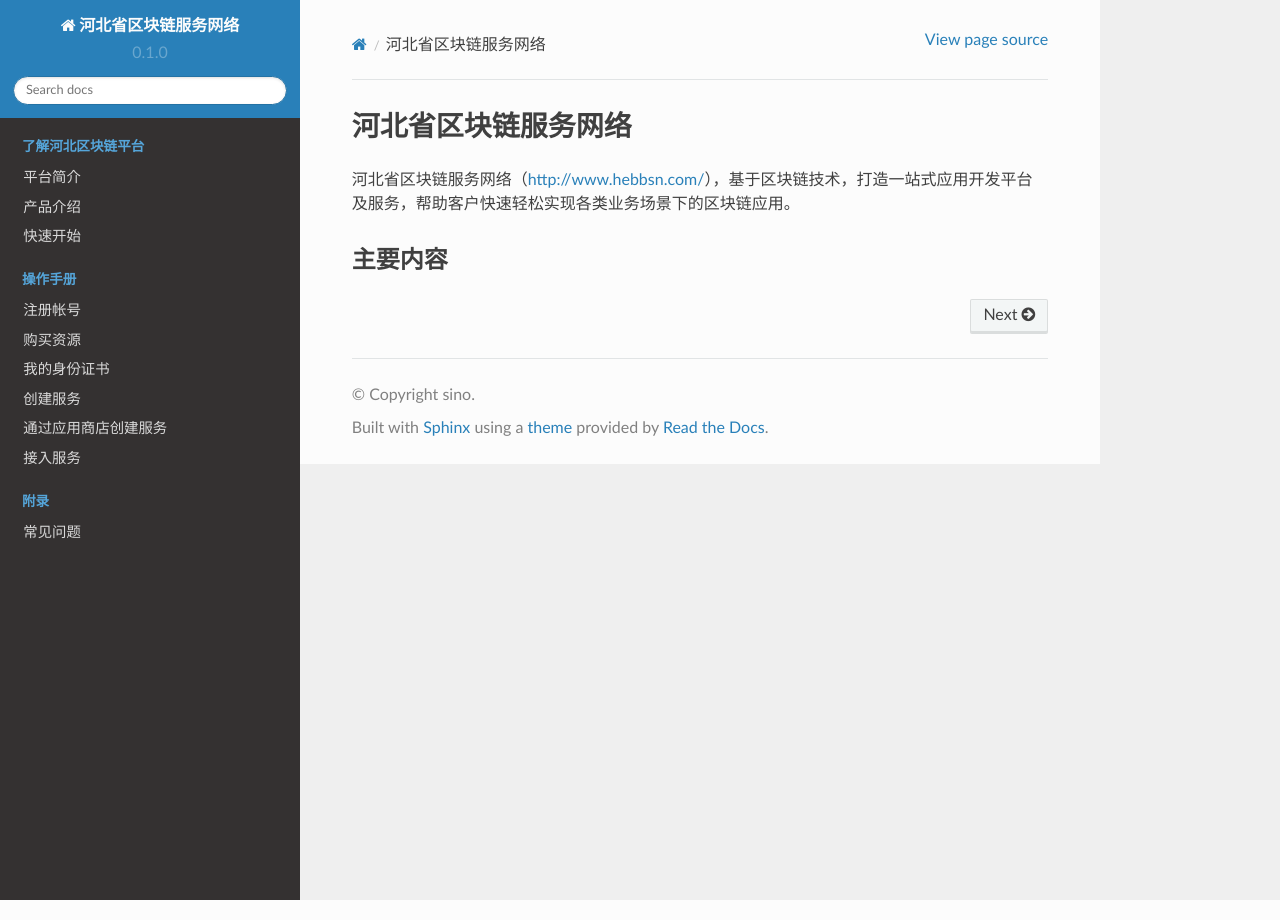
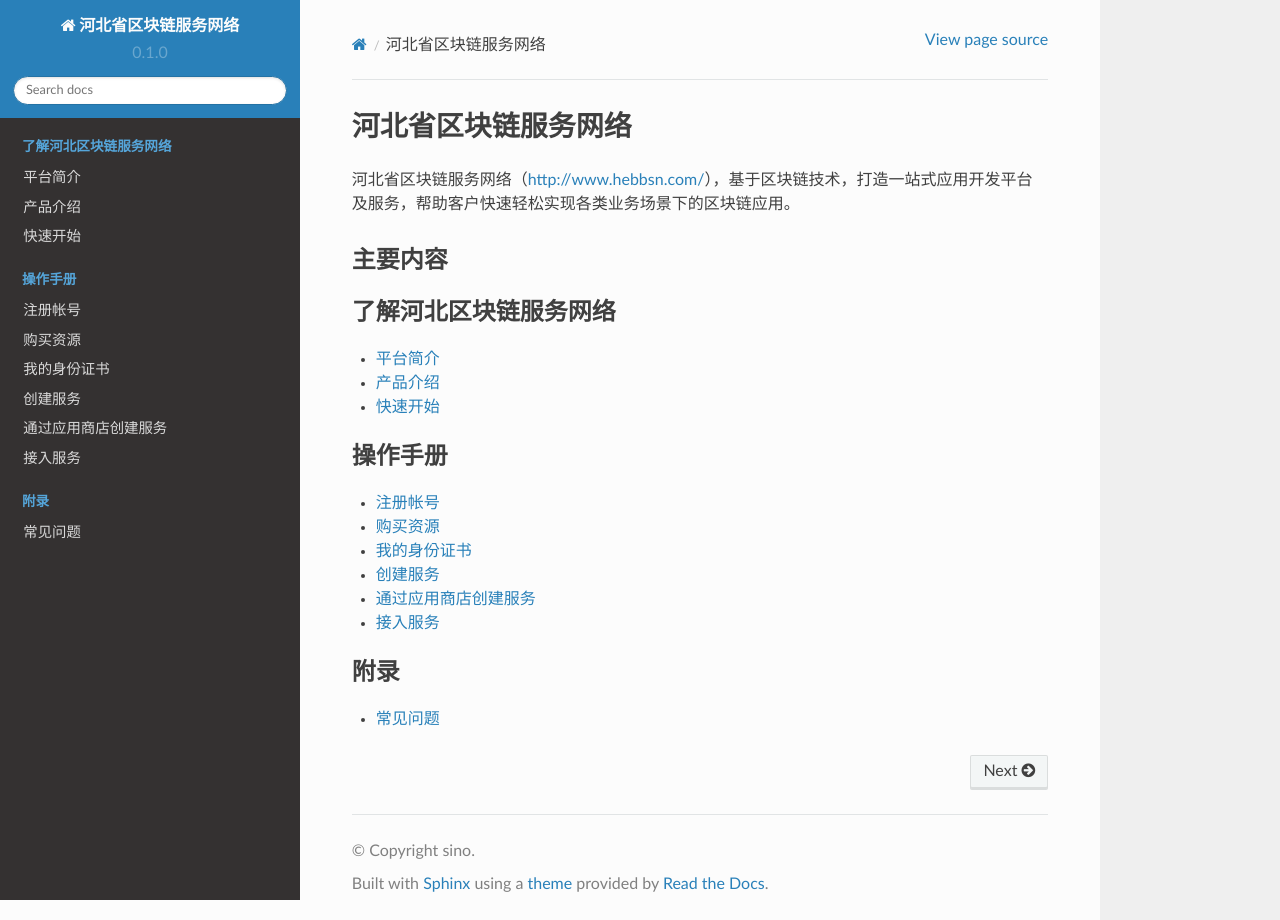
Before and after one commit to yhf7952/hebbsn, a Sphinx documentation site: the page built from docs/source/index.rst, in a window 1280 px wide. Built offline with Sphinx 7.4.7 and the Read the Docs theme 2.0.0, drawn with Linux system fonts in a browser that asks for light colours.

Commit message:
fix index

```diff
--- a/docs/source/index.rst
+++ b/docs/source/index.rst
@@ -7,16 +7,14 @@
 --------
 
 .. toctree::
-   :hidden:
    :maxdepth: 1
-   :caption: 了解河北区块链平台
+   :caption: 了解河北区块链服务网络
 
    about
    product
    quickstart
 
 .. toctree::
-   :hidden:
    :maxdepth: 1
    :caption: 操作手册
 
@@ -28,7 +26,6 @@
    sdk
 
 .. toctree::
-   :hidden:
    :maxdepth: 1
    :caption: 附录
 
```
